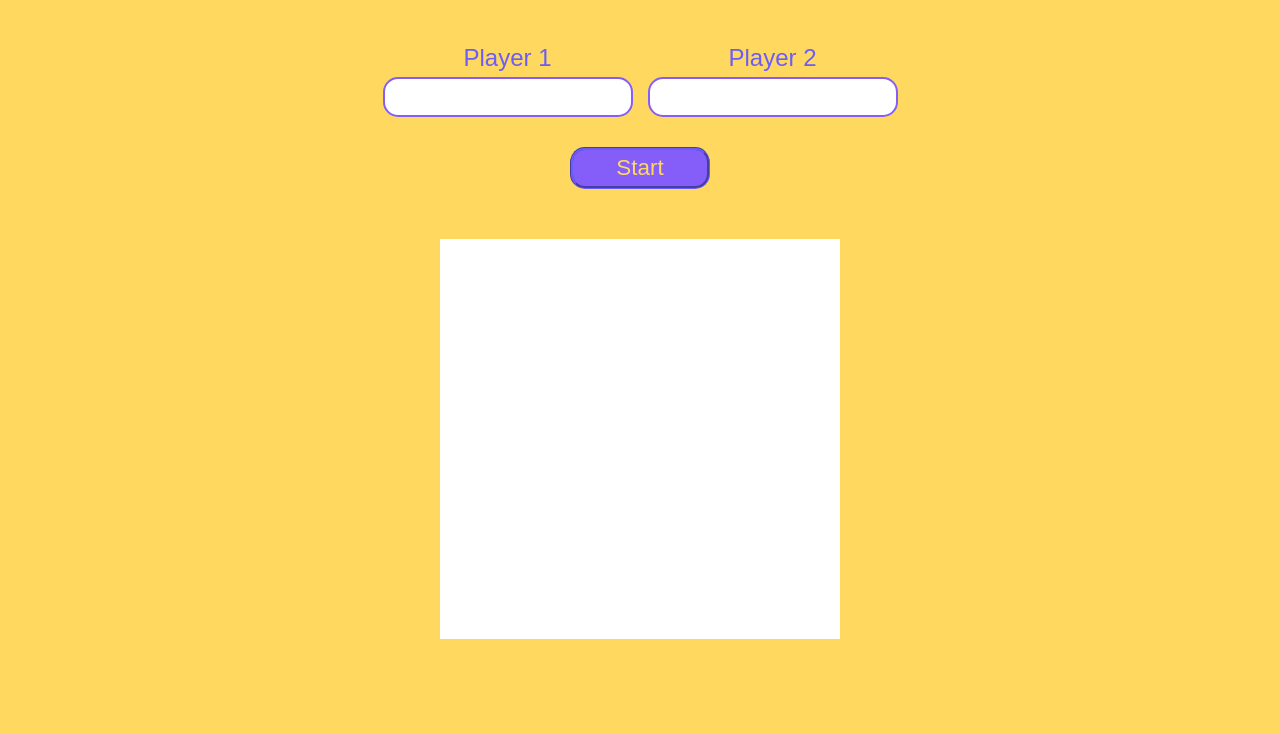
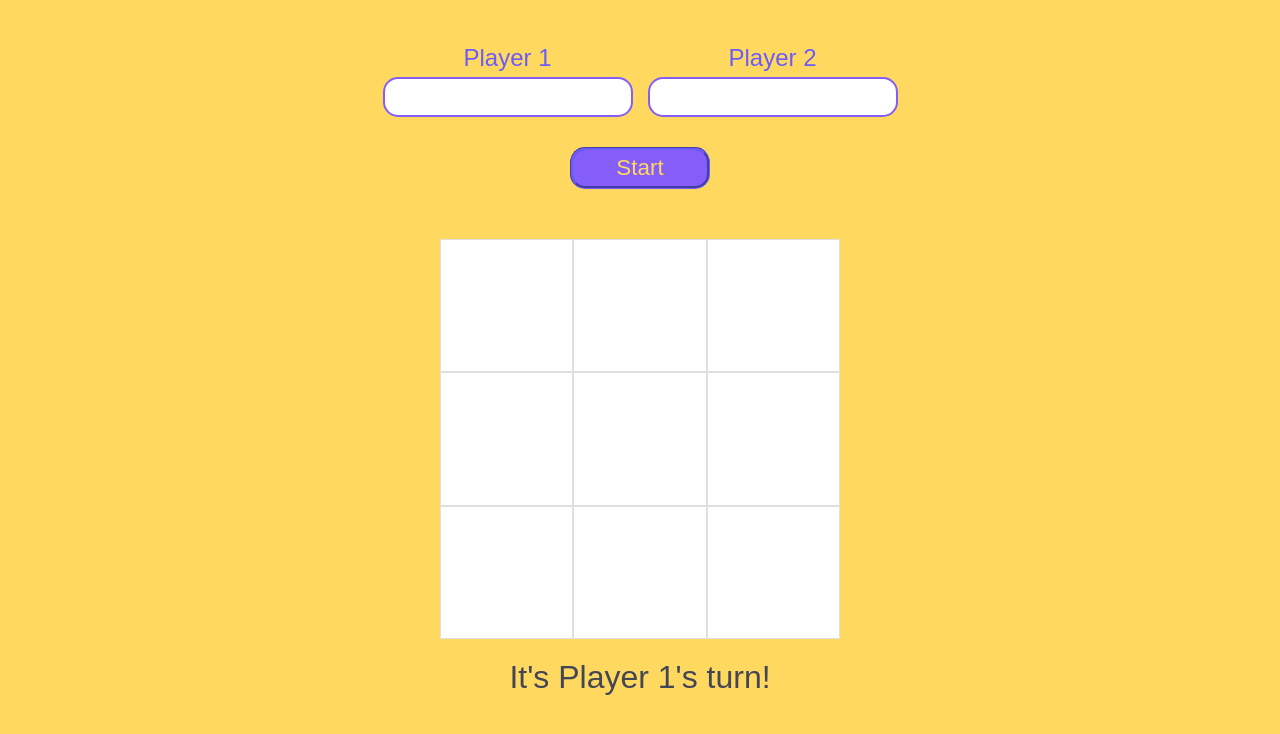
Before and after one commit to bbantier/odin-tictactoe, a plain HTML site: page index.html in a window 1280 px wide. Both pictures are taken after a click on the button "Start". Shown: the part 96-830 px from the top of the page. Before the commit the page ends 800 px from the top, so only its background shows below. Drawn offline with Linux system fonts and the light colour scheme; a web font is replaced by a local one.

Commit message:
add event listeners for gamboard cells

```diff
--- a/index.html
+++ b/index.html
@@ -24,6 +24,7 @@
       </div>
       <button class="start-button button">Start</button>
       <div class="gameboard-container"></div>
+      <div class="info-message"></div>
       <button class="restart-button button hidden">Restart</button>
     </div>
   </body>
--- a/script.js
+++ b/script.js
@@ -1,5 +1,5 @@
 const Gameboard = (() => {
-  const board = Array(9).fill("X");
+  const board = Array(9).fill("");
   const getBoard = () => board;
   const placeMarker = (index, marker) => (board[index] = marker);
   const resetBoard = () => board.fill("");
@@ -15,26 +15,29 @@ const Game = (() => {
   let playerOne, playerTwo, currentPlayer;
 
   const startGame = () => {
-    currentPlayer = playerOne = Player("Player 1", "x");
-    playerTwo = Player("Player 2", "o");
+    const playerOneInput =
+      document.querySelector("#player-one-name").value;
+    const playerTwoInput =
+      document.querySelector("#player-two-name").value;
+    currentPlayer = playerOne = Player(playerOneInput || "Player 1", "x");
+    playerTwo = Player(playerTwoInput || "Player 2", "o");
 
     Gameboard.resetBoard();
 
-    playTurn();
+    // playTurn();
+  };
+
+  const getCurrentPlayer = () => {
+    return currentPlayer;
   };
 
   const switchPlayer = () =>
     (currentPlayer = currentPlayer === playerOne ? playerTwo : playerOne);
 
   const playTurn = (index) => {
-    index = prompt() - 1;
-
     if (Gameboard.getBoard()[index] === "") {
       Gameboard.placeMarker(index, currentPlayer.marker);
       console.log(Gameboard.getBoard());
-    } else {
-      console.log("This cell's already been claimed!");
-      return;
     }
 
     const isWin = checkWin();
@@ -47,7 +50,6 @@ const Game = (() => {
       return;
     } else {
       switchPlayer();
-      playTurn();
     }
   };
 
@@ -79,25 +81,44 @@ const Game = (() => {
     return !Gameboard.getBoard().includes("");
   };
 
-  return { startGame, playTurn };
+  return { startGame, playTurn, getCurrentPlayer };
 })();
 
 const DisplayController = (() => {
   const boardDiv = document.querySelector(".gameboard-container");
   const startButton = document.querySelector(".start-button");
+  const infoMessage = document.querySelector(".info-message");
 
   startButton.addEventListener("click", () => {
+    Game.startGame();
+    infoMessage.textContent = `It's ${Game.getCurrentPlayer().name}'s turn!`;
   });
 
   document.addEventListener("DOMContentLoaded", () => {
     const board = Gameboard.getBoard();
 
+    const createGameboardCell = (cell, index) => {
+      const cellDiv = document.createElement("div");
+
+      cellDiv.classList.add("gameboard-cell");
+      cellDiv.setAttribute("id", `$cell-${index}`);
+      cellDiv.textContent = cell;
+
+      cellDiv.addEventListener("click", (e) => {
+        e.stopPropagation();
+        e.stopImmediatePropagation();
+
+        e.target.textContent = Game.getCurrentPlayer().marker;
+        Game.playTurn(e.target.id.slice(-1));
+      })
+
+      return cellDiv;
+    }
+
     board.forEach((cell, index) => {
-      const cellDiv = document.createElement("div");
-      cellDiv.classList.add("gameboard-cell hidden");
-      cellDiv.setAttribute("id", `cell-${index}`)
-      cellDiv.textContent = cell;
+      const cellDiv = createGameboardCell(cell, index);
       boardDiv.appendChild(cellDiv);
     });
-  })
+
+  });
 })();
--- a/style.css
+++ b/style.css
@@ -97,7 +97,8 @@ body * {
   height: 400px;
   background-color: white;
   display: grid;
-  grid-template-columns: repeat(3, 1fr);
+  grid-template-columns: repeat(3, calc(400px / 3));
+  grid-template-rows: repeat(3, calc(400px / 3));
 }
 
 .gameboard-cell {
@@ -109,6 +110,12 @@ body * {
   font-size: 2rem;
 }
 
+.info-message {
+  margin-top: 20px;
+  font-size: 2rem;
+  color: var(--main-font-color);
+}
+
 .hidden {
   display: none;
 }
```
